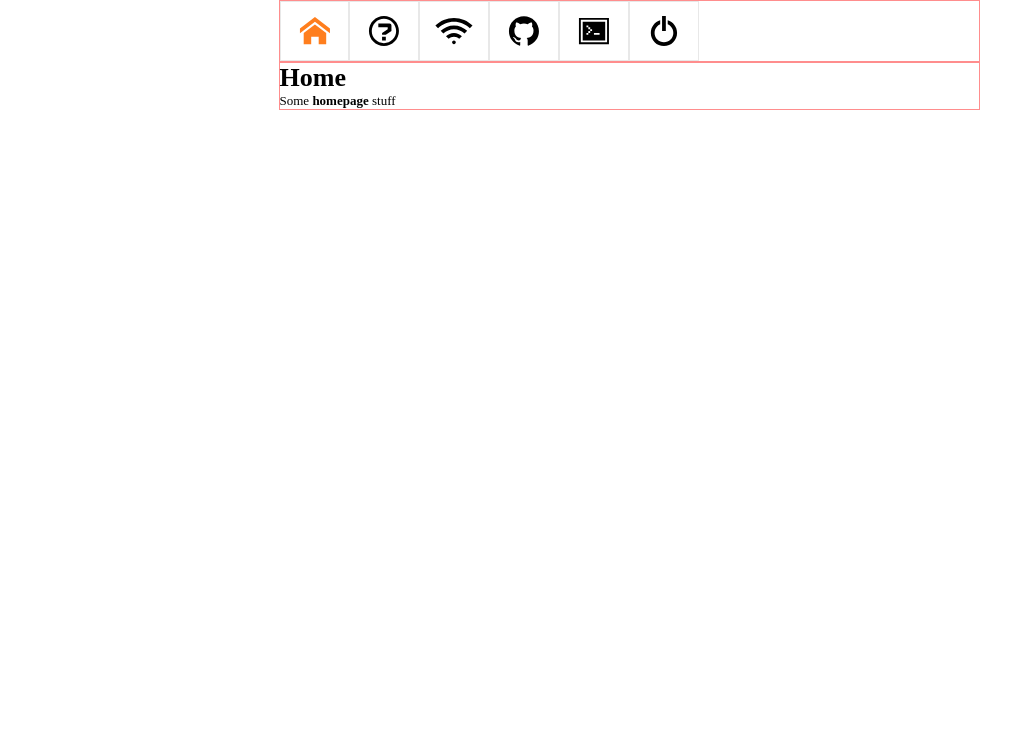
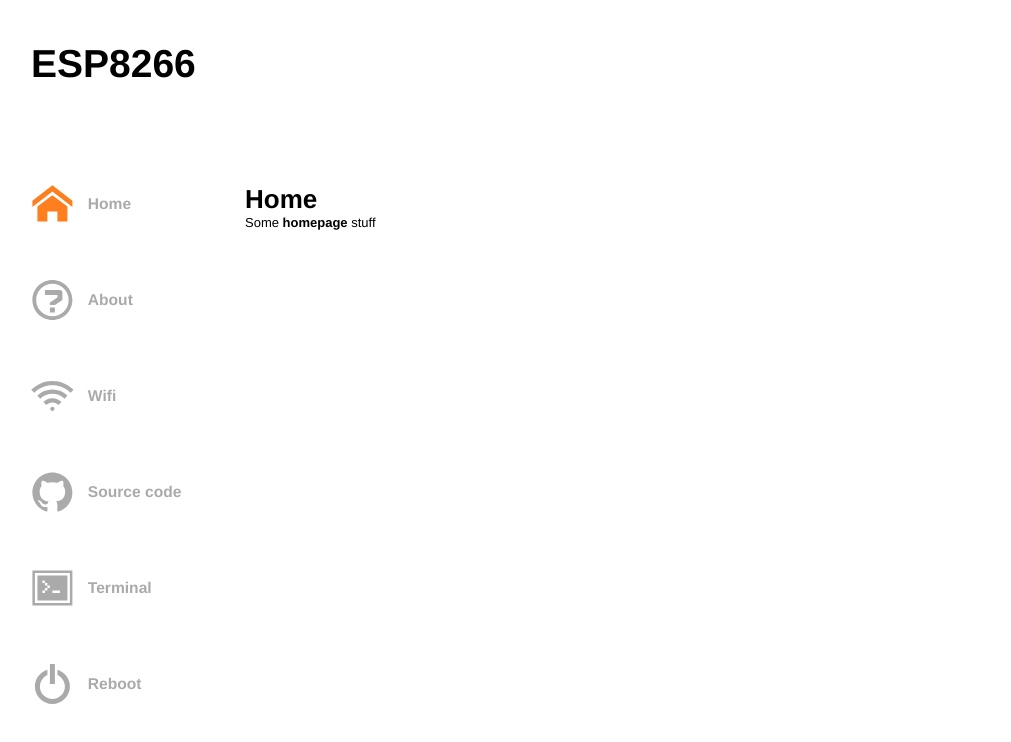
Before and after one commit to matthewtherat/esp8266-fota, a Svelte app in the folder webui/: page / in a window 1280 px wide. Shown: the top 742 px of the page, without its empty margins (11-1022 px from the left). Built offline with nearby package versions, Linux system fonts and the light colour scheme.

Commit message:
WebUI layout

```diff
--- a/webui/src/App.svelte
+++ b/webui/src/App.svelte
@@ -2,48 +2,74 @@
 import { navOptions } from  './Nav.svelte';
 import Icons from './Icons.svelte';
 
+export let title;
 let selected = navOptions[0];
 let intSelected = 0;
 
 function changeComponent(event) {
   let i = event.srcElement.id;
+  console.log(event);
 	selected = navOptions[i];
 	intSelected = i;
 }
 </script>
 
 <style type="text/sass" global>
-  @import 'styles/global.sass'
-  nav svg
-    height: 60px
-    cursor: pointer;
-    fill: $black;
+@import 'styles/global.sass'
+#header
+  padding: $gutter * 3
+
+nav
+  float: $float
+  padding-left: $gutter * 3
+  a
+    display: block
+    height: 40px
+    line-height: 40px
+    vertical-align: middle
+    cursor: pointer
+    *
+      pointer-events: none
+    h4
+      bottom: 0px
+      padding-left: $gutter
+    svg
+      display: block
+      width: 100%
+      height: 100%
+      fill: $forecolor
     &.active
-      fill: $orange
-    use
-      pointer-events: none;
+      svg
+        fill: $orange
 </style>
 
 <Icons />
-<div class="smc mdc">
-	<!--app navigation -->
-	<nav class="row">
-		{#each navOptions as n, i}
-      <svg id={i} class={intSelected==i ? "active md1" : "md1"}
-           on:click={changeComponent}>
-        <use xlink:href={"#icon-" + n.icon}></use>
-      </svg>
+<div id="header" class="row">
+  <!-- Header -->
+  <div class="all10">
+    <h1>{title}</h1>
+  </div>
+</div>
 
-		{/each}
-	</nav>
-	<!-- content wrapper -->
-	<div class="row">
-		<div class="col-sm-12">
-			<div class="p-2">
-				<h1>{selected.title}</h1>
+<div class="row">
+  <!-- App navigation -->
+  <nav class="lg2">
+  	{#each navOptions as n, i}
+      <a title={n.title} id={i}
+         class={intSelected==i ? "active row4" : "row4"}
+         on:click={changeComponent}>
+        <svg class="lg2"><use xlink:href={"#icon-" + n.icon}></use></svg>
+        <h4 class="lg8">{n.title}</h4>
+      </a>
+  	{/each}
+  </nav>
+
+	<!-- Content wrapper -->
+	<div class="lg7">
+		<div class="row4">
+				<h2>{selected.title}</h2>
 				<!-- this is where our main content is placed -->
 				<svelte:component this={selected.component}/>
-			</div>
 		</div>
 	</div>
 </div>
--- a/webui/src/Nav.svelte
+++ b/webui/src/Nav.svelte
@@ -9,12 +9,12 @@ import Reboot from './Reboot.svelte';
 
 // these are our 'pages' to navigate through (in order for this export to work the script tag MUST include context="module")
 export const navOptions = [
-    { title: 'Home',       component: Home,       icon: 'home'       },
-		{ title: 'About',      component: About,      icon: 'question'   },
-    { title: 'Wifi',       component: Wifi,       icon: 'connection' },
-    { title: 'SourceCode', component: SourceCode, icon: 'github'     },
-    { title: 'Terminal',   component: Terminal,   icon: 'terminal'   },
-    { title: 'Reboot',     component: Reboot,     icon: 'switch'     },
+    { title: 'Home',        component: Home,       icon: 'home'       },
+		{ title: 'About',       component: About,      icon: 'question'   },
+    { title: 'Wifi',        component: Wifi,       icon: 'connection' },
+    { title: 'Source code', component: SourceCode, icon: 'github'     },
+    { title: 'Terminal',    component: Terminal,   icon: 'terminal'   },
+    { title: 'Reboot',      component: Reboot,     icon: 'switch'     },
 
 		// other navigation pages can go here
 ];
--- a/webui/src/main.js
+++ b/webui/src/main.js
@@ -3,6 +3,7 @@ import App from './App.svelte';
 const app = new App({
 	target: document.body,
 	props: {
+    title: "ESP8266"
 	}
 });
 
--- a/webui/styles/grid.sass
+++ b/webui/styles/grid.sass
@@ -13,7 +13,6 @@
 @mixin column
   display: block
   float: $float
-  padding: $gutter
   border: $colborder
   overflow: hidden
 
@@ -21,13 +20,6 @@
   @media (min-width: nth($size, 1)) and (max-width: nth($size, 2))
     html
       font-size: nth($size, 3)
-
-    .#{$name}c
-      margin: auto
-      @if nth($size, 1) > 0px
-        width: nth($size, 1)
-      @else
-        width: 100%
 
     .#{$name}0
       display: none !important
--- a/webui/styles/reset.sass
+++ b/webui/styles/reset.sass
@@ -1,12 +1,13 @@
 body, h1, h2, h3, h4, h5, h6, p
   margin: 0px
+  font-family: $font
 
 h1
-  font-size: 2em
+  font-size: 3em
   font-weight: 900
 
 h2
-  font-size: 1.75em
+  font-size: 2em
   font-weight: 900
 
 h3
--- a/webui/styles/variables.sass
+++ b/webui/styles/variables.sass
@@ -8,8 +8,8 @@ $radius: 25px
 $gutter: 14px
 $iconsize: 18px
 
-$devices: ("sm": (0px, 700px, 16px))
-$devices: map-merge($devices, ("md": (701px, 2023px, 13px)))
+$devices:                     ("sm": (0px,   768px,  16px))
+$devices: map-merge($devices, ("lg": (769px, 4096px, 13px)))
 
 $direction: ltr
 $float: left
@@ -17,16 +17,10 @@ $near: $float
 $far: left
 $colborder: none
 $rowborder: none
-$colborder: 1px solid #DDDDDDAA
-$rowborder: 1px solid #FF5555AA
+//$colborder: 1px solid #DDDDDDAA
+//$rowborder: 1px solid #FF5555AA
 
-
-$fontweights: ("Regular": "normal")
-$fontweights: map-merge($fontweights, ("Bold": "bold"))
-$fontweights: map-merge($fontweights, ("Black": "900"))
-$fontweights: map-merge($fontweights, ("Medium": "500"))
-$fontweights: map-merge($fontweights, ("Light": "300"))
-$fontweights: map-merge($fontweights, ("Thin": "100" ))
+$font: Helvetica
 
 @mixin grayscale
   -webkit-filter: grayscale(100%)
```
